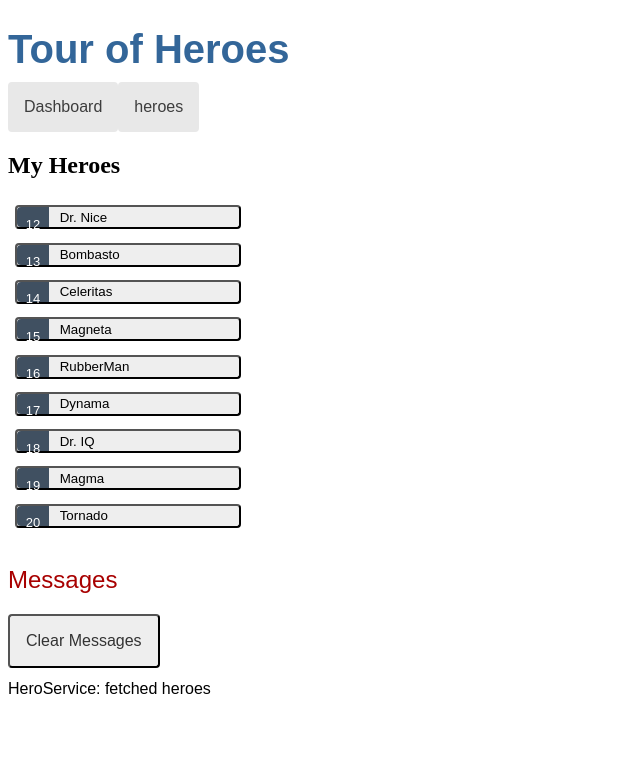
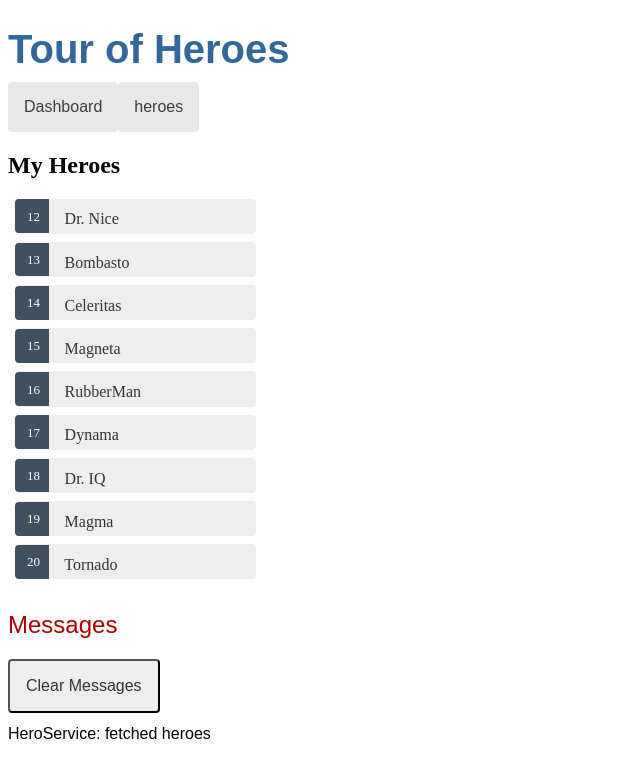
Before and after one commit to brahianvera/all_frameworks, an Angular app in the folder angularframework/angular-tour-of-heroes/: page /heroes in a window 1280 px wide. Shown: the top 778 px of the page, without its empty margins (0-640 px from the left). Built offline with nearby package versions, Linux system fonts and the light colour scheme.

Commit message:
working with detail heroes

```diff
--- a/angularframework/angular-tour-of-heroes/src/app/dashboard/dashboard.component.html
+++ b/angularframework/angular-tour-of-heroes/src/app/dashboard/dashboard.component.html
@@ -1,6 +1,6 @@
 <h2>Top Heroes </h2>
 <div class="heroes-menu">
-    <a *ngFor="let hero of heroes">
+    <a *ngFor="let hero of heroes" routerLink="/detail/{{hero.id}}">
         {{hero.name}}
     </a>
 </div>
--- a/angularframework/angular-tour-of-heroes/src/app/heroes/heroes.component.css
+++ b/angularframework/angular-tour-of-heroes/src/app/heroes/heroes.component.css
@@ -1,4 +1,3 @@
-
 /* HeroesComponent's private CSS styles */
 .heroes {
   margin: 0 0 2em 0;
@@ -6,49 +5,35 @@
   padding: 0;
   width: 15em;
 }
-
 .heroes li {
-    display: flex;
+  position: relative;
+  cursor: pointer;
 }
 
-  .heroes button {
-    flex: 1;
-    cursor: pointer;
-    position: relative;
-    left: 0;
-    background-color: #EEE;
-    margin: .5em;
-    padding: 0;
-    border-radius: 4px;
-    display: flex;
-    align-items: stretch;
-    height: 1.8em;
-  }
-
-  .heroes button:hover {
-    color: #2c3a41;
-    background-color: #e6e6e6;
+.heroes li:hover {
   left: .1em;
 }
 
-  .heroes button:active {
+.heroes a {
+  color: #333;
+  text-decoration: none;
+  background-color: #EEE;
+  margin: .5em;
+  padding: .3em 0;
+  height: 1.6em;
+  border-radius: 4px;
+  display: block;
+  width: 100%;
+}
+
+.heroes a:hover {
+  color: #2c3a41;
+  background-color: #e6e6e6;
+}
+
+.heroes a:active {
   background-color: #525252;
   color: #fafafa;
-  }
-
-  .heroes button.selected {
-    background-color: black;
-    color: white;
-  }
-
-  .heroes button.selected:hover {
-    background-color: #505050;
-    color: white;
-  }
-
-  .heroes button.selected:active {
-    background-color: black;
-    color: white;
 }
 
 .heroes .badge {
@@ -58,10 +43,12 @@
   padding: 0.8em 0.7em 0 0.7em;
   background-color: #405061;
   line-height: 1em;
+  position: relative;
+  left: -1px;
+  top: -4px;
+  height: 1.8em;
+  min-width: 16px;
+  text-align: right;
   margin-right: .8em;
   border-radius: 4px 0 0 4px;
 }
-
-  .heroes .name {
-    align-self: center;
-  }
--- a/angularframework/angular-tour-of-heroes/src/app/heroes/heroes.component.html
+++ b/angularframework/angular-tour-of-heroes/src/app/heroes/heroes.component.html
@@ -1,16 +1,8 @@
 <h2>My Heroes</h2>
 <ul class="heroes">
     <li *ngFor="let hero of heroes">
-        <button type="button" [class.selected]="hero === selectedHero" (click)="onSelect(hero)" >
-            <span class="badge">{{hero.id}}</span>
-            <span class="name">{{hero.name}}</span>
-        </button>
+        <a routerLink="/detail/{{hero.id}}">
+            <span class="badge">{{hero.id}} </span> {{hero.name}}
+        </a>
     </li>
 </ul>
-
-<!-- <h2>{{hero.name | uppercase}} Details</h2>
-<div><span>id: </span> {{hero.id}}</div>
-<div>
-    <label for="name">Hero name: </label>
-    <input id="name" [(ngModel)]="hero.name" placeholder="name">
-</div>-->
--- a/angularframework/angular-tour-of-heroes/src/app/heroes/heroes.component.ts
+++ b/angularframework/angular-tour-of-heroes/src/app/heroes/heroes.component.ts
@@ -10,20 +10,12 @@
 })
 export class HeroesComponent implements OnInit {
 
-
-  selectedHero?: Hero;
-
   heroes: Hero[] = [];
 
-  constructor(private heroService: HeroService, private messageService: MessageService) { }
+  constructor(private heroService: HeroService) { }
 
   ngOnInit(): void {
     this.getHeroes();
-  }
-
-  onSelect(hero: Hero): void{
-    this.selectedHero = hero;
-    this.messageService.add(`HeroesComponent: Seleced hero id=${hero.id}`);
   }
 
   getHeroes(): void{
```
Also changed, not shown: angularframework/angular-tour-of-heroes/src/app/app-routing.module.ts (+4 -3 lines). Lines whose indentation alone changed are shown as unchanged.
